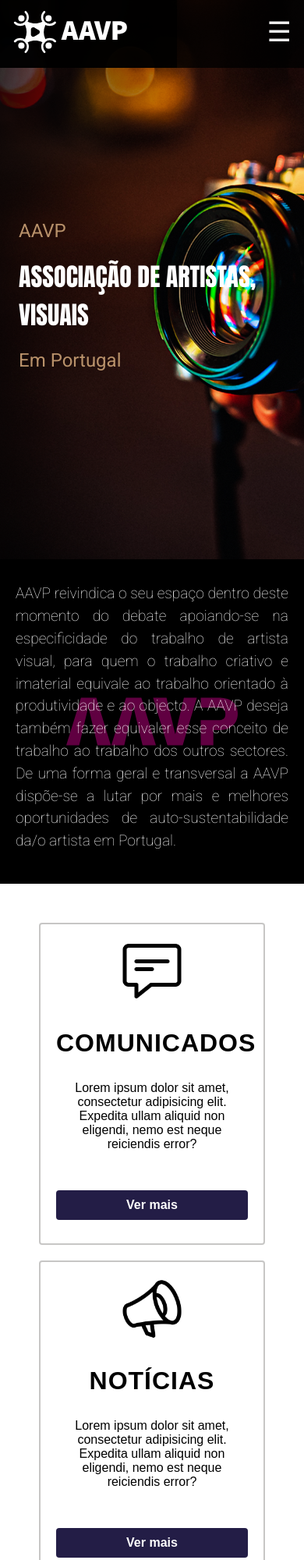
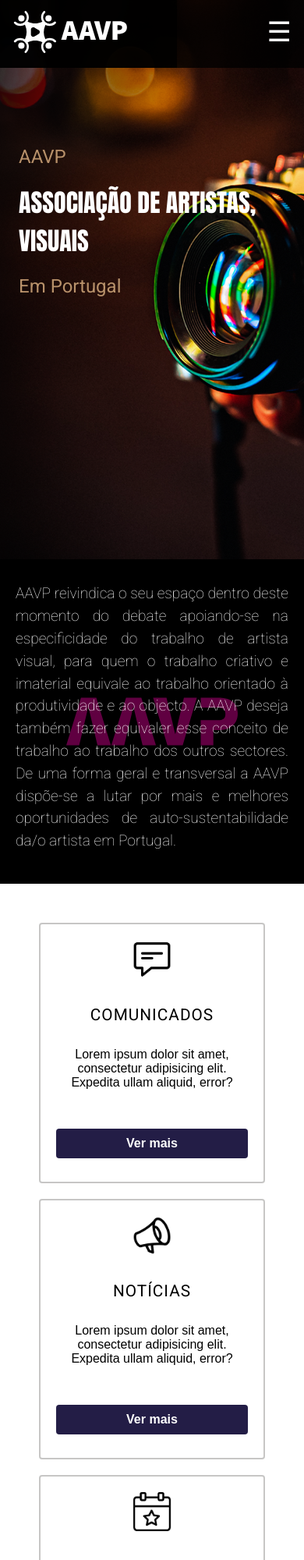
Before and after one commit to Michele-Medeiros/home-aavp-sass, a website: page index.html in a window 390 px wide. Shown: the top 2000 px of the page at 78% size. Drawn offline with Linux system fonts and the light colour scheme.

Commit message:
Ajustes finos

```diff
--- a/index.html
+++ b/index.html
@@ -98,8 +98,7 @@
               <h2>Comunicados</h2>
               <p>
                 Lorem ipsum dolor sit amet, consectetur adipisicing elit.
-                Expedita ullam aliquid non eligendi, nemo est neque reiciendis
-                error?
+                Expedita ullam aliquid, error?
               </p>
               <a href="#">Ver mais</a>
             </div>
@@ -110,8 +109,7 @@
               <h2>Notícias</h2>
               <p>
                 Lorem ipsum dolor sit amet, consectetur adipisicing elit.
-                Expedita ullam aliquid non eligendi, nemo est neque reiciendis
-                error?
+                Expedita ullam aliquid, error?
               </p>
               <a href="#">Ver mais</a>
             </div>
@@ -122,8 +120,7 @@
               <h2>Eventos</h2>
               <p>
                 Lorem ipsum dolor sit amet, consectetur adipisicing elit.
-                Expedita ullam aliquid non eligendi, nemo est neque reiciendis
-                error?
+                Expedita ullam aliquid, error?
               </p>
               <a href="#">Ver mais</a>
             </div>
--- a/sass/base/_typography.scss
+++ b/sass/base/_typography.scss
@@ -52,6 +52,7 @@ html {
   line-height: 1.5;
   text-align: justify;
 }
+
 .button-container {
   .menu-btn {
     font-family: "Roboto", sans-serif;
@@ -96,9 +97,18 @@ html {
 
 .btn_cards_mobile {
   .content_atl h2 {
+    font-family: "Roboto", sans-serif;
+    font-weight: 400;
+    font-size: 2rem;
     margin: 30px 0 30px 0;
     font-size: 2rem;
     text-transform: uppercase;
     letter-spacing: 1px;
   }
+  @media screen and (max-width: 400px) {
+    .content_atl h2 {
+      font-size: 1.3rem;
+      font-weight: 400;
+    }
+  }
 }
--- a/sass/components/_buttons.scss
+++ b/sass/components/_buttons.scss
@@ -1,11 +1,20 @@
+@media (max-width: 600px) {
+  .menu-toggle {
+    display: block;
+  }
+}
+
 #btn-mobile {
   display: none;
 }
+.cards {
   #verMais-btn {
     width: 28%;
     padding: 15px;
     margin: 80px 0 40px 0px;
   }
+}
+.button-container {
   .menu-btn {
     background-color: $cor-btn;
     color: $light;
@@ -19,16 +28,4 @@
     background-color: $light;
     color: black;
   }
-
-@media (max-width: 900px) {
-  // .active {
-  //   background-color: $hover_atualidades;
-  //   color: $light;
-  // }
 }
-
-@media (max-width: 600px) {
-  .menu-toggle {
-    display: block;
-  }
-}
--- a/sass/layout/_header.scss
+++ b/sass/layout/_header.scss
@@ -8,25 +8,24 @@ header {
   background-image: url(/img/bg11.png);
   background-position: center;
   background-size: cover;
+
+  .text-header {
+    color: $destaque_texto;
+    margin-top: 20px;
+    margin-bottom: 20px;
+  }
+  .title-header {
+    margin-bottom: 10px;
+  }
 }
 
 @media screen and (max-width: 900px) {
   header {
     height: 85vh;
     width: auto;
+
+    .content-texts {
+      margin-top: 100px;
+    }
   }
 }
-
-@media screen and (max-width: 600px) {
-  header {
-    height: 85vh;
-    width: auto;
-  }
-  .title-header {
-    font-size: 0.2rem;
-  }
-
-  .text-header {
-    font-size: 0.5rem;
-  }
-}
--- a/sass/layout/_navigation.scss
+++ b/sass/layout/_navigation.scss
@@ -31,7 +31,7 @@ header {
   .barra_de_navegacao a {
     float: left;
     display: block;
-    color: #f2f2f2;
+    color: $light;
     text-align: center;
     padding: 14px 16px;
     text-decoration: none;
@@ -102,14 +102,6 @@ header {
       display: block;
     }
   }
-  .text-header {
-    color: $destaque_texto;
-    margin-top: 20px;
-    margin-bottom: 20px;
-  }
-  .title-header {
-    margin-bottom: 10px;
-  }
 }
 
 @media screen and (max-width: 900px) {
--- a/sass/layout/btn_cards.scss
+++ b/sass/layout/btn_cards.scss
@@ -101,6 +101,13 @@
   }
 }
 
+@media (max-width: 400px) {
+  #imgAtualidades {
+    width: 50px;
+    height: 50px;
+  }
+}
+
 // @media (max-width: 900px) {
 //   .services_atl {
 //     grid-template-columns: repeat(1, 1fr);
```
Also changed, not shown: sass/components/_dropdown.scss (+7 -7 lines), css/main.css. Lines whose indentation alone changed are shown as unchanged.
